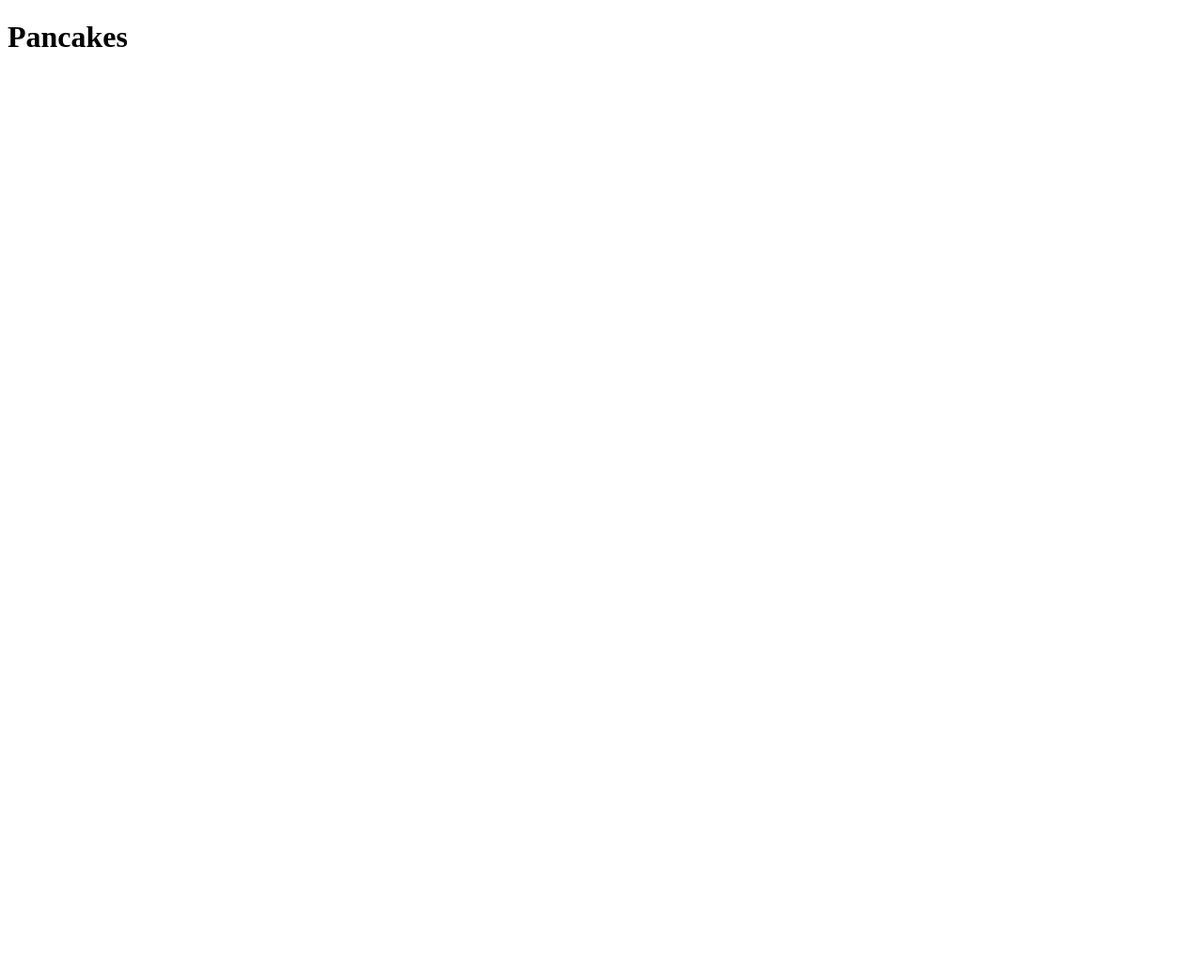
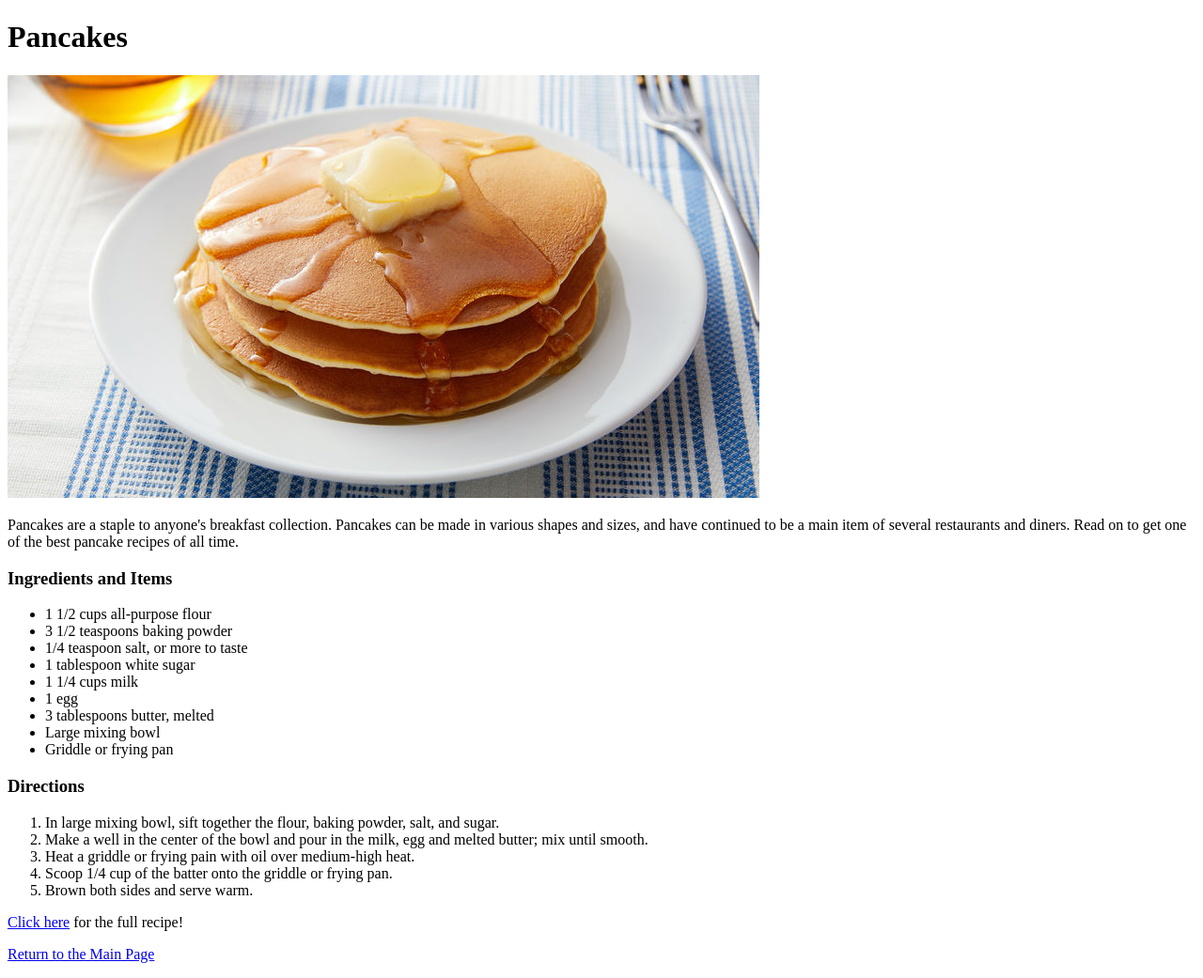
Before and after one commit to JChristian5/odin-recipes, a plain HTML site: page recipes/pancakes.html in a window 1280 px wide. Shown: the whole page at 94% size. Before the commit the page ends 800 px from the top, so only its background shows below. Drawn offline with Linux system fonts and the light colour scheme.

Commit message:
Add images, description, ingredient list and directions

```diff
--- a/recipes/pancakes.html
+++ b/recipes/pancakes.html
@@ -8,5 +8,29 @@
 </head>
 <body>
     <h1>Pancakes</h1>
+    <img src="../images/pancakes.jpg" alt="Three pancakes on a plate with butter and syrup">
+    <p>Pancakes are a staple to anyone's breakfast collection. Pancakes can be made in various shapes and sizes, and have continued to be a main item of several restaurants and diners. Read on to get one of the best pancake recipes of all time.</p>
+    <h3>Ingredients and Items</h3>
+    <ul>
+        <li>1 1/2 cups all-purpose flour</li>
+        <li>3 1/2 teaspoons baking powder</li>
+        <li>1/4 teaspoon salt, or more to taste</li>
+        <li>1 tablespoon white sugar</li>
+        <li>1 1/4 cups milk</li>
+        <li>1 egg</li>
+        <li>3 tablespoons butter, melted</li>
+        <li>Large mixing bowl</li>
+        <li>Griddle or frying pan</li>
+    </ul>
+    <h3>Directions</h3>
+    <ol>
+        <li>In large mixing bowl, sift together the flour, baking powder, salt, and sugar.</li>
+        <li>Make a well in the center of the bowl and pour in the milk, egg and melted butter; mix until smooth.</li>
+        <li>Heat a griddle or frying pain with oil over medium-high heat.</li>
+        <li>Scoop 1/4 cup of the batter onto the griddle or frying pan.</li>
+        <li>Brown both sides and serve warm.</li>
+    </ol>
+    <p><a href="https://www.allrecipes.com/recipe/21014/good-old-fashioned-pancakes/" target="#">Click here</a> for the full recipe!</p>
+    <p><a href="../index.html">Return to the Main Page</a></p>
 </body>
 </html>
```
